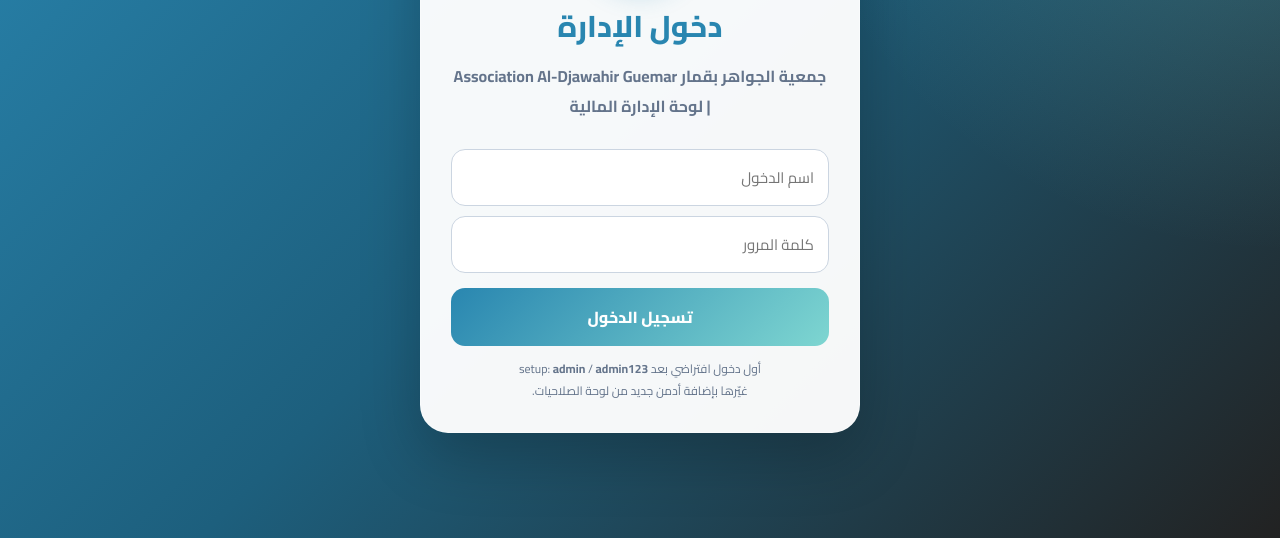
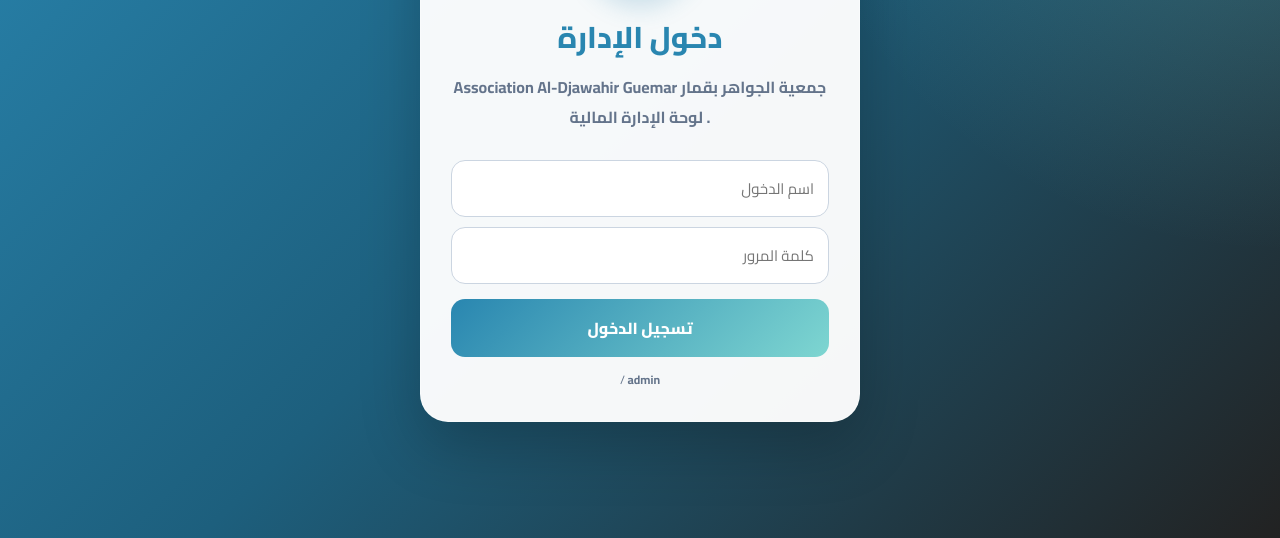
Before and after one commit to wasseldev39-eng/Al-Djawahir-financial, a plain HTML site: page index.html in a window 1280 px wide. Shown: the part 262-800 px from the top of the page. Drawn offline with nearby package versions, Linux system fonts and the light colour scheme.

Commit message:
Update index.html

```diff
--- a/index.html
+++ b/index.html
@@ -132,12 +132,12 @@
     <img class="logo brand-logo" src="https://scontent.fogx1-1.fna.fbcdn.net/v/t39.30808-6/327352070_2989580661351512_6179979542828320358_n.jpg?_nc_cat=105&ccb=1-7&_nc_sid=1d70fc&_nc_eui2=AeHb9JHku7ZSuDNWpQMw8cY3iiVEWEa9k1CKJURYRr2TUH9bCAsJ_V6KYA7P9Tpl46IxYiOOBR5SiIqLUwNUmMuv&_nc_ohc=GhA_5ai33TgQ7kNvwHXgjf-&_nc_oc=AdpzBO9J5fce0rKSLalkOy7UL7oql4IIBdVkKT4pn0M3TrWhHvFS9mneVmeVMfOihu0&_nc_zt=23&_nc_ht=scontent.fogx1-1.fna&_nc_gid=2nwWWspZn_75JEGttH7j1A&_nc_ss=7b2a8&oh=00_Af6XODE8Pg7tIj_GuX-HNg753Wg7eYvYKkpjRcDt1uQ_Qg&oe=6A07B3C8">
     <h1>دخول الإدارة</h1>
     <p>جمعية الجواهر بقمار Association Al-Djawahir Guemar
- | لوحة الإدارة المالية</p>
+ . لوحة الإدارة المالية</p>
     <input id="loginUsername" placeholder="اسم الدخول" autocomplete="username">
     <input id="loginPassword" type="password" placeholder="كلمة المرور" autocomplete="current-password" onkeydown="if(event.key==='Enter') login()">
     <button class="submit" onclick="login()">تسجيل الدخول</button>
     <div id="loginMsg"></div>
-    <div class="login-help">أول دخول افتراضي بعد setup: <b>admin</b> / <b>admin123</b><br>غيّرها بإضافة أدمن جديد من لوحة الصلاحيات.</div>
+    <div class="login-help"> <b>admin</b> / <b> </b><br>  </div>
   </div>
 </div>
 
```
